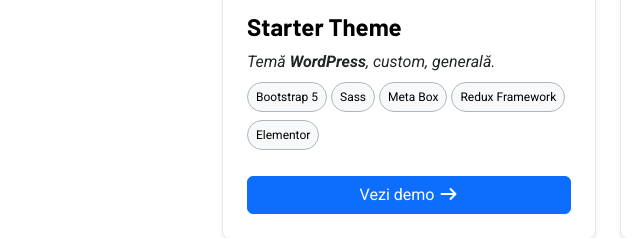
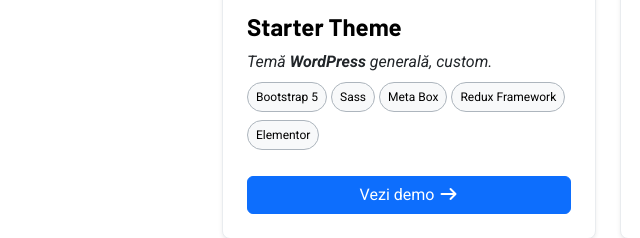
Before and after one commit to gm68/start, a plain HTML site: page index.html in a window 1280 px wide. Shown: the part 249-487 px from the top of the page, 32-672 px from the left. Drawn offline with nearby package versions, Linux system fonts and the light colour scheme.

```diff
--- a/index.html
+++ b/index.html
@@ -30,7 +30,7 @@
               <i class="fa-brands fa-wordpress-simple color-blue"></i>
             </div>
             <h3 class="fs-4 text-body-emphasis barlow-bold">Starter Theme</h3>
-            <div class="mb-2"><em>Temă <span class="fw-bold">WordPress</span>, custom, generală.</em></div>
+            <div class="mb-2"><em>Temă <span class="fw-bold">WordPress</span> generală, custom.</em></div>
             <div class="mb-2">
               <span class="badge rounded-pill text-bg-light border border-dark-subtle fw-normal p-2 mb-2">Bootstrap 5</span>
               <span class="badge rounded-pill text-bg-light border border-dark-subtle fw-normal p-2 mb-2">Sass</span>
@@ -88,4 +88,5 @@
   <script src="https://cdn.jsdelivr.net/npm/bootstrap@5.3.7/dist/js/bootstrap.bundle.min.js" integrity="sha384-ndDqU0Gzau9qJ1lfW4pNLlhNTkCfHzAVBReH9diLvGRem5+R9g2FzA8ZGN954O5Q" crossorigin="anonymous"></script>
 
 </body>
+
 </html>
```
